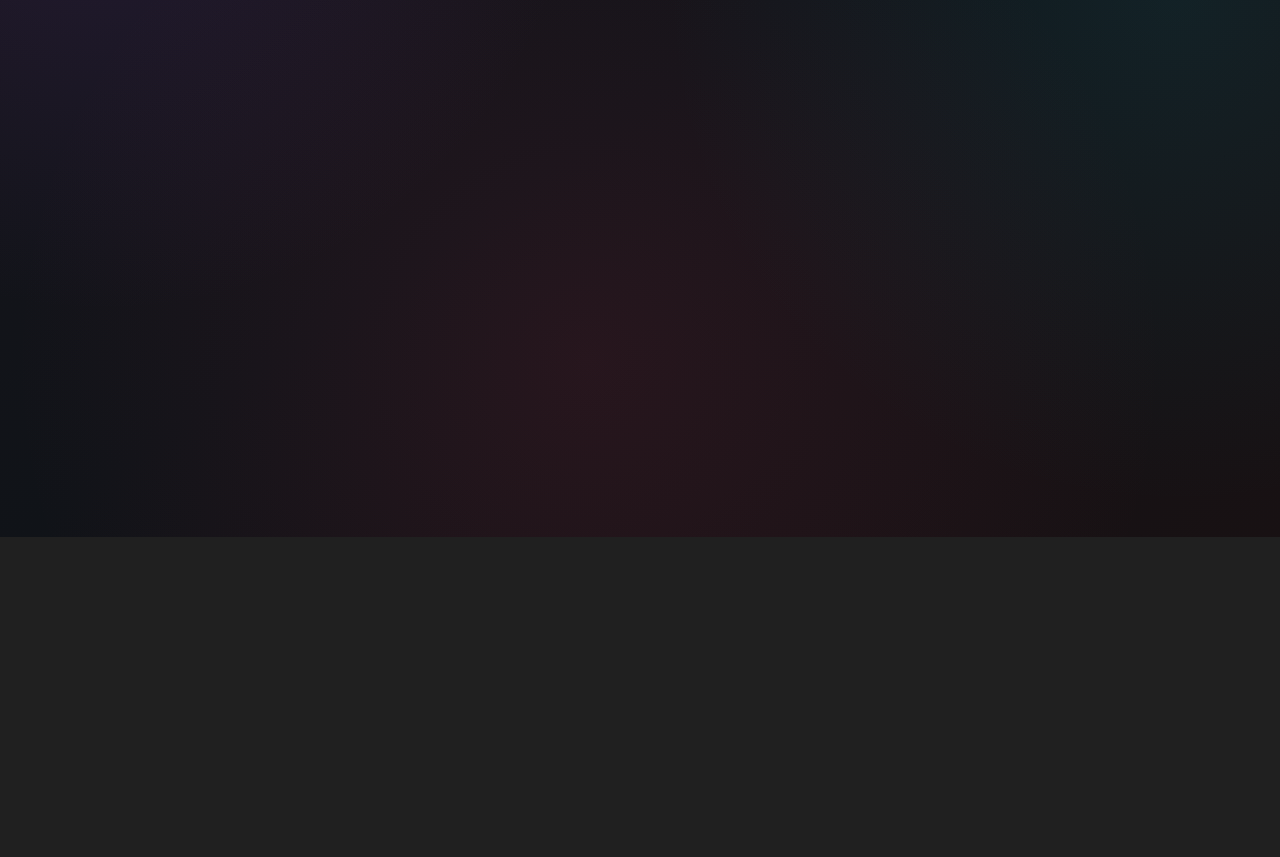
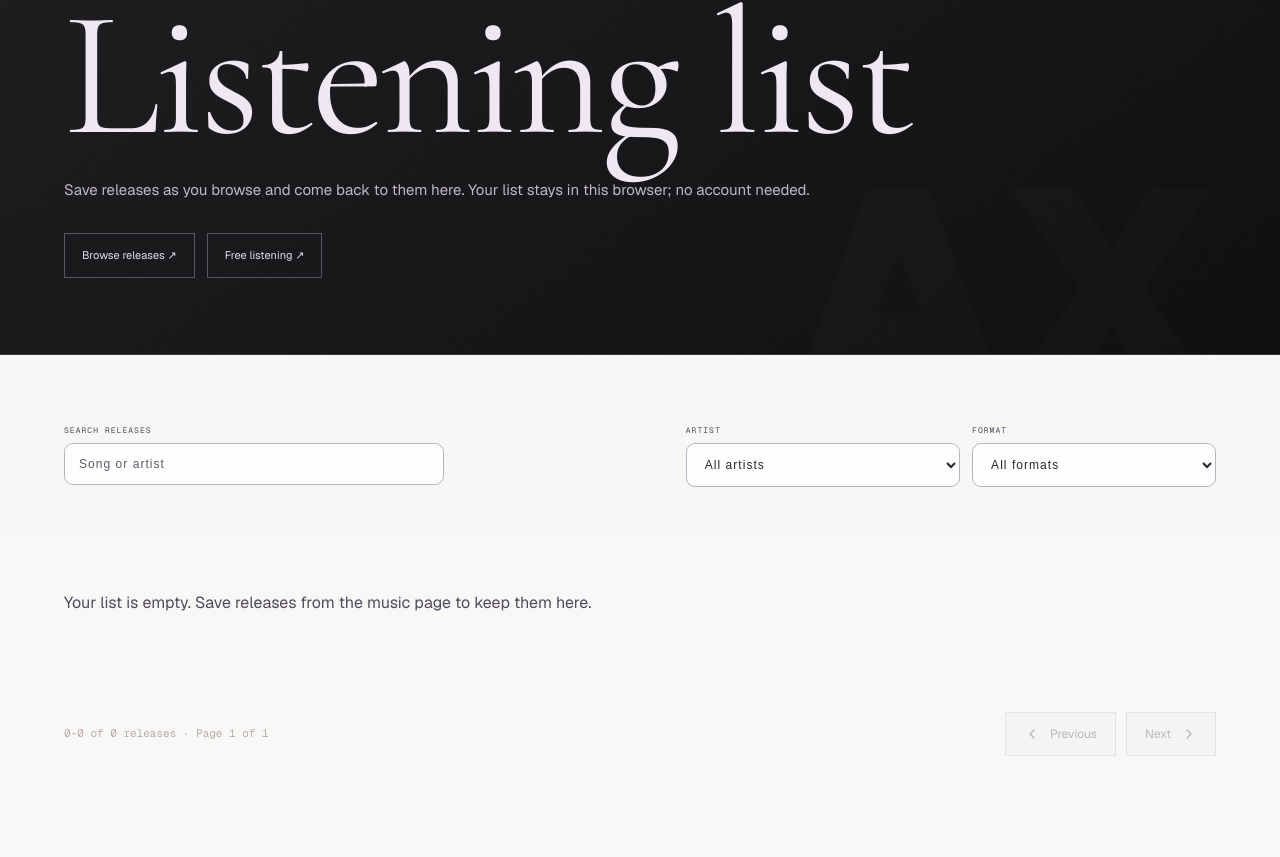
Before and after one commit to owariosu-droid/aureyx-site, a Next.js app: page /music/saved in a window 1280 px wide. Before the commit this address had no page. Shown: the part 263-1120 px from the top of the page. Before the commit the page ends 800 px from the top, so only its background shows below. Built offline with nearby package versions, Linux system fonts and the light colour scheme; a web font is replaced by a local one.

Commit message:
Add saved listening lists and clearer music discovery paths

```diff
--- a/app/for-fun/pitch-detector/page.tsx
+++ b/app/for-fun/pitch-detector/page.tsx
@@ -1,6 +1,7 @@
 import type { Metadata } from "next";
 import Navbar from "@/components/Navbar";
 import Footer from "@/components/Footer";
+import Link from "next/link";
 import VoicePitchDetector from "@/components/VoicePitchDetector";
 import "@/app/home.css";
 import "../tools.css";
@@ -8,5 +9,5 @@ import "./pitch.css";
 
 export const metadata: Metadata = { title: "Voice Pitch Detector | Aureyx", description: "Sing or hum to find your musical note, octave, frequency, and MIDI note with Aureyx’s live voice pitch detector." };
 export default function PitchPage() {
-  return <div className="tool-world pitch-lab"><Navbar /><main className="pitch-page"><header><a href="/for-fun">← For Fun</a><p className="transmission-eyebrow">Aureyx music tools</p><h1>Find your voice’s note.</h1><p>Sing or hum a single pitch. See its note and octave, then match it in your piano roll.</p></header><VoicePitchDetector /><section className="pitch-help" aria-label="Tips"><h2>Getting a clear reading</h2><p>Use a quiet room and hold one note close to your microphone. The large letter is the nearest note; the meter shows how far your voice is above or below it. MIDI numbers help you match notes across music apps with different octave labels.</p><p>Works with one voice at a time, roughly C2–F6. Chords, background music, breathy sounds, and vocal fry can give unstable readings or octave jumps. Use headphones if music is playing.</p></section></main><Footer /></div>;
+  return <div className="tool-world pitch-lab"><Navbar /><main className="pitch-page"><header><a href="/for-fun">← For Fun</a><p className="transmission-eyebrow">Aureyx music tools</p><h1>Find your voice’s note.</h1><p>Sing or hum a single pitch. See its note and octave, then match it in your piano roll.</p></header><VoicePitchDetector /><section className="pitch-help" aria-label="Tips"><h2>Getting a clear reading</h2><p>Use a quiet room and hold one note close to your microphone. The large letter is the nearest note; the meter shows how far your voice is above or below it. MIDI numbers help you match notes across music apps with different octave labels.</p><p>Works with one voice at a time, roughly C2–F6. Chords, background music, breathy sounds, and vocal fry can give unstable readings or octave jumps. Use headphones if music is playing.</p></section><nav className="pitch-help" aria-label="Keep making music"><h2>Keep making music</h2><p><Link href="/for-fun/bpm-finder">Find a track’s tempo →</Link></p><p><Link href="/music#free-listening">Listen to Aureyx artists →</Link></p><p><Link href="/music/saved">Your listening list →</Link></p></nav></main><Footer /></div>;
 }
--- a/app/home.css
+++ b/app/home.css
@@ -539,6 +539,8 @@
 }
 
 /* Catalog filters, release rooms, and artist publishing. */
+.release-save{display:inline-flex;align-items:center;gap:6px;margin-top:12px;padding:7px 10px;border:1px solid #8b7f9c66;border-radius:8px;color:inherit;background:transparent;font-size:11px;cursor:pointer}
+.release-save[aria-pressed=true]{background:#a080bb22}
 .release-tools { display:grid; grid-template-columns:minmax(220px,1fr) minmax(150px,.45fr) minmax(140px,.4fr); gap:12px; margin-bottom:38px; }
 .release-tools.artist-scoped { grid-template-columns:minmax(0,1fr) minmax(140px,.4fr); }
 .transmission-release > .release-attribution { flex-wrap:wrap; gap:6px 12px; line-height:1.6; letter-spacing:.04em; }
--- a/app/music/music.css
+++ b/app/music/music.css
@@ -1,4 +1,6 @@
 .music-collection{scroll-margin-top:110px}
+.music-shortcuts{display:flex;flex-wrap:wrap;gap:12px;max-width:1320px;margin:0 auto;padding:30px 5% 0}
+.music-shortcuts a{padding:9px 13px;border:1px solid #8b7f9c66;border-radius:8px;font-size:12px;color:inherit}
 .music-collection-heading{display:flex;align-items:end;justify-content:space-between;gap:32px;margin-bottom:38px}
 .music-collection-heading h2{margin-top:12px}
 .music-collection-heading>p{max-width:380px;color:#b9b2c0;font-size:13px;line-height:1.8}
--- a/app/music/page.tsx
+++ b/app/music/page.tsx
@@ -16,6 +16,7 @@ export default function MusicPage() {
     <div className="transmission-home catalog-page">
       <Navbar />
       <main>
+        <nav className="music-shortcuts" aria-label="Music sections"><Link href="#supporter-releases">Release previews</Link><Link href="#free-listening">Free listening</Link><Link href="/music/saved">Your listening list</Link><Link href="/for-fun/pitch-detector">Find a note</Link></nav>
         <header className="catalog-hero">
           <p className="transmission-eyebrow"><span className="signal-dot" /> Aureyx catalog</p>
           <h1>Music</h1>
--- /dev/null
+++ b/app/music/saved/page.tsx
@@ -0,0 +1,10 @@
+import Link from "next/link";
+import Navbar from "@/components/Navbar";
+import Footer from "@/components/Footer";
+import HomeReleases from "@/components/HomeReleases";
+import "@/app/home.css";
+import "@/app/music/music.css";
+export const metadata = { title: "Your listening list | Aureyx", description: "Return to releases you saved on this device." };
+export default function SavedMusic() {
+  return <div className="transmission-home catalog-page"><Navbar /><main><header className="catalog-hero"><p className="transmission-eyebrow">Saved music</p><h1>Listening list</h1><p>Save releases as you browse and come back to them here. Your list stays in this browser; no account needed.</p><div><Link href="/music">Browse releases ↗</Link><Link href="/music#free-listening">Free listening ↗</Link></div></header><section className="transmission-section catalog-list" aria-label="Saved releases"><HomeReleases savedOnly /></section></main><Footer /></div>;
+}
--- a/components/HomeReleases.tsx
+++ b/components/HomeReleases.tsx
@@ -7,6 +7,7 @@ import { ArrowUpRight, ChevronLeft, ChevronRight, Pause, Play } from "lucide-rea
 import { matchesReleaseArtist, releaseDateLabel, releases } from "@/lib/releases";
 import { useAudioPlayer } from "@/components/AudioPlayerProvider";
 import SocialIcon from "@/components/SocialIcon";
+import SaveReleaseButton, { useListeningList } from "@/components/SaveReleaseButton";
 
 const pageSize = 6;
 import { releasePrices } from "@/data/release-prices";
@@ -24,7 +25,8 @@ function ReleasePreview({ albumTitle, embed, releaseLink }: { albumTitle: string
   );
 }
 
-export default function HomeReleases({ artistName, collection = "all", catalogId = "release-catalog" }: { artistName?: string; collection?: "all" | "supporter" | "free" | "streaming"; catalogId?: string }) {
+export default function HomeReleases({ artistName, collection = "all", catalogId = "release-catalog", savedOnly = false }: { artistName?: string; collection?: "all" | "supporter" | "free" | "streaming"; catalogId?: string; savedOnly?: boolean }) {
+  const saved = useListeningList();
   const player = useAudioPlayer();
   const [page, setPage] = useState(0);
   const [query, setQuery] = useState("");
@@ -34,19 +36,21 @@ export default function HomeReleases({ artistName, collection = "all", catalogId
   const catalog = releases.filter((release) => collection === "all" || release.access === collection);
   const artistOptions = ["All artists", ...Array.from(new Set(catalog.flatMap((release) => [release.artist, ...release.contributors]))).sort()];
   const filtered = catalog.filter((release) =>
+    (!savedOnly || saved.includes(release.slug)) &&
     (!artistName || matchesReleaseArtist(release, artistName)) &&
     `${release.title} ${release.artist} ${release.contributors.join(" ")}`.toLowerCase().includes(query.toLowerCase().trim()) &&
     (artist === "All artists" || matchesReleaseArtist(release, artist)) &&
     (format === "All formats" || release.format === format),
   );
   const pageCount = Math.max(1, Math.ceil(filtered.length / pageSize));
-  const start = page * pageSize;
+  const currentPage = Math.min(page, pageCount - 1);
+  const start = currentPage * pageSize;
   const visible = filtered.slice(start, start + pageSize);
 
   return (
     <>
       <div className={`release-tools${artistName ? " artist-scoped" : ""}`}><label className="release-search">Search releases<input type="search" placeholder="Song or artist" value={query} onChange={(event) => { setQuery(event.target.value); setPage(0); }} /></label>{!artistName && <label>Artist<select aria-label="Artist" value={artist} onChange={(event) => { setArtist(event.target.value); setPage(0); }}>{artistOptions.map((option) => <option key={option}>{option}</option>)}</select></label>}<label>Format<select aria-label="Format" value={format} onChange={(event) => { setFormat(event.target.value); setPage(0); }}>{["All formats","Album","Single","Pack"].map((option) => <option key={option}>{option}</option>)}</select></label></div>
-      {!filtered.length && <p role="status" className="release-no-results">No releases found. Try another song or artist.</p>}
+      {!filtered.length && <p role="status" className="release-no-results">{savedOnly && !saved.length ? "Your list is empty. Save releases from the music page to keep them here." : "No releases found. Try another song or artist."}</p>}
       <div id={catalogId} className="transmission-release-grid">
         {visible.map((album, index) => {
           const embed = { platform: album.platform, src: album.embed };
@@ -59,16 +63,17 @@ export default function HomeReleases({ artistName, collection = "all", catalogId
             </div>
             <div className="transmission-release-title"><h3><Link href={`/music/${album.slug}`}>{album.title}</Link></h3><a href={album.link} target="_blank" rel="noopener noreferrer" aria-label={`Open ${album.title} on ${embed.platform}`}><ArrowUpRight size={18} /></a></div>
             <p className="release-attribution"><span>{album.artist}</span>{releaseDateLabel(album.released) && <time dateTime={new Date(album.released!).toISOString()}>{releaseDateLabel(album.released)}</time>}</p>
+            <SaveReleaseButton slug={album.slug} title={album.title} />
             <p>AX / {String(start + index + 1).padStart(3, "0")} <span>{releasePrices[album.link] ?? "Listen"}</span></p>
             {!album.preview && album.access !== "supporter" && album.embed && activeEmbed === album.link && <ReleasePreview albumTitle={album.title} embed={embed} releaseLink={album.link} />}
           </article>
         )})}
       </div>
       <div className="release-pagination">
-        <p aria-live="polite" aria-atomic="true">{filtered.length ? start + 1 : 0}–{Math.min(start + pageSize, filtered.length)} of {filtered.length} releases <span> · Page {page + 1} of {pageCount}</span></p>
+        <p aria-live="polite" aria-atomic="true">{filtered.length ? start + 1 : 0}–{Math.min(start + pageSize, filtered.length)} of {filtered.length} releases <span> · Page {currentPage + 1} of {pageCount}</span></p>
         <div>
-          <button type="button" aria-controls={catalogId} disabled={page === 0} onClick={() => setPage(page - 1)}><ChevronLeft size={16} /> Previous</button>
-          <button type="button" aria-controls={catalogId} disabled={page === pageCount - 1} onClick={() => setPage(page + 1)}>Next <ChevronRight size={16} /></button>
+          <button type="button" aria-controls={catalogId} disabled={currentPage === 0} onClick={() => setPage(currentPage - 1)}><ChevronLeft size={16} /> Previous</button>
+          <button type="button" aria-controls={catalogId} disabled={currentPage === pageCount - 1} onClick={() => setPage(currentPage + 1)}>Next <ChevronRight size={16} /></button>
         </div>
       </div>
     </>
--- /dev/null
+++ b/components/SaveReleaseButton.tsx
@@ -0,0 +1,11 @@
+"use client";
+import { useSyncExternalStore } from "react";
+import { Bookmark } from "lucide-react";
+import { listeningSnapshot, parseListeningList, subscribeListeningList, toggleSavedRelease } from "@/lib/listening-list";
+export function useListeningList() {
+  return parseListeningList(useSyncExternalStore(subscribeListeningList, listeningSnapshot, () => "[]"));
+}
+export default function SaveReleaseButton({ slug, title }: { slug: string; title: string }) {
+  const saved = useListeningList().includes(slug);
+  return <button className="release-save" type="button" aria-pressed={saved} aria-label={`${saved ? "Remove" : "Save"} ${title} ${saved ? "from" : "to"} listening list`} onClick={() => toggleSavedRelease(slug)}><Bookmark size={14} fill={saved ? "currentColor" : "none"} />{saved ? "Saved" : "Save"}</button>;
+}
--- /dev/null
+++ b/lib/listening-list.ts
@@ -0,0 +1,25 @@
+export const LIST_KEY = "aureyx-listening-list";
+const EVENT = "aureyx-listening-list-change";
+let memory = "[]";
+export function parseListeningList(raw: string): string[] {
+  try {
+    const value: unknown = JSON.parse(raw);
+    return Array.isArray(value) ? [...new Set(value.filter((item): item is string => typeof item === "string" && /^[a-zA-Z0-9-]{1,240}$/.test(item)))].slice(0, 200) : [];
+  } catch { return []; }
+}
+export function listeningSnapshot() {
+  try { return localStorage.getItem(LIST_KEY) || "[]"; } catch { return memory; }
+}
+export function subscribeListeningList(notify: () => void) {
+  const changed = (event: StorageEvent) => { if (event.key === LIST_KEY || event.key === null) { memory = event.newValue || "[]"; notify(); } };
+  window.addEventListener(EVENT, notify);
+  window.addEventListener("storage", changed);
+  return () => { window.removeEventListener(EVENT, notify); window.removeEventListener("storage", changed); };
+}
+export function toggleSavedRelease(slug: string) {
+  const saved = parseListeningList(listeningSnapshot());
+  const next = saved.includes(slug) ? saved.filter(value => value !== slug) : [slug, ...saved];
+  memory = JSON.stringify(parseListeningList(JSON.stringify(next)));
+  try { localStorage.setItem(LIST_KEY, memory); } catch { /* Still usable for this visit. */ }
+  window.dispatchEvent(new Event(EVENT));
+}
```
Also changed, not shown: 1 other file (tests, documents, lock files or other folders).
